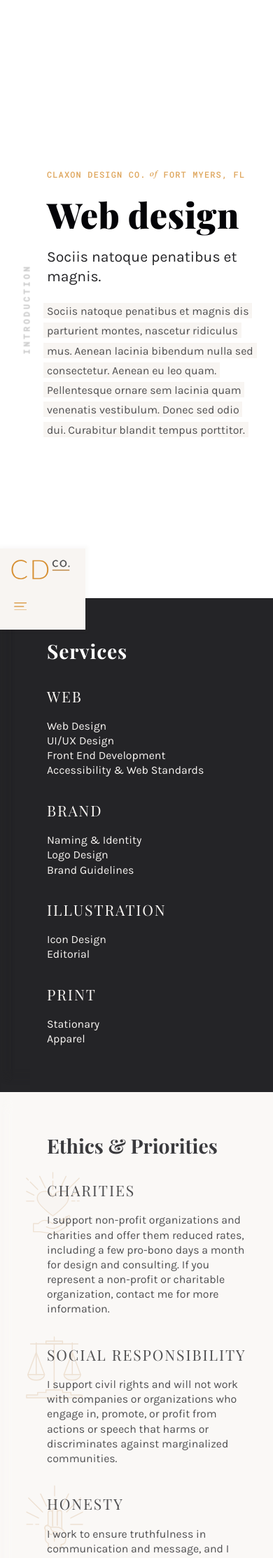
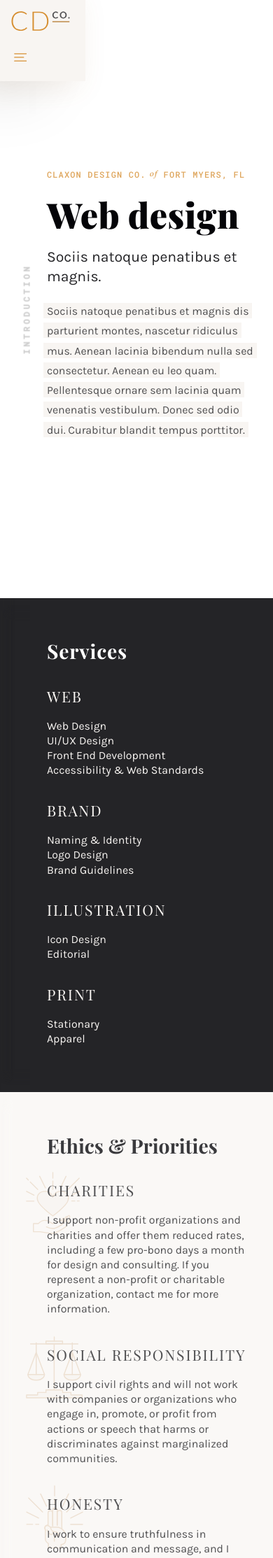
Before and after one commit to claxondesignco/claxondesignco.github.io, a Jekyll site: the page built from index.md, in a window 390 px wide. Shown: the top 2227 px of the page at 70% size. Built offline with Jekyll 4.4.1, drawn with Linux system fonts in a browser that asks for light colours; nearby versions of some CDN libraries; comment, search, counter and statistics services are not loaded.

Commit message:
Edited header size and position on mobile

```diff
--- a/_sass/_base.sass
+++ b/_sass/_base.sass
@@ -33,20 +33,16 @@ body
 header[role="banner"]
   position: fixed
   z-index: 9
-  bottom: 0
+  top: 0
   left: 0
   box-shadow: 0 0 0.25rem 0.25rem rgba(106, 72, 30, 0.025)
+  box-shadow: 15px 5px 40px 5px rgba(148, 100, 48, 0.1),60px 20px 90px rgba(0,0,0,0.1)
   transition: box-shadow 350ms ease-in-out
   background: $white
 
   &:hover
     box-shadow: 0 0 1rem 1rem rgba(106, 72, 30, 0.1)
-
-@media (min-width: 727px)
-  header[role="banner"]
-
-    bottom: unset
-    top: 0
+    box-shadow: -15px 5px 40px 5px rgba(148, 100, 48, 0.1), -60px 20px 90px rgba(0,0,0,0.1)
 
 main > p
   margin-left: 2.2rem
@@ -54,6 +50,13 @@ main > p
 @media (min-width: 727px)
   main > p
     margin-left: 5.8rem
+
+main section:first-of-type:not(#introduction)
+    padding-top: ms(8)
+
+@media (min-width: 727px)
+    main section:first-of-type:not(#introduction)
+        padding-top: ms(6)
 
 li p
   margin: .5em 0
@@ -165,6 +168,10 @@ input[type='button']
   &:hover
     color: var(--red-s1)
 
+a img
+    text-shadow: none
+    border-bottom: 0
+
 .fancy
   font-family: Garamond, Times, "Times New Roman", serif
   font-style: italic
```
